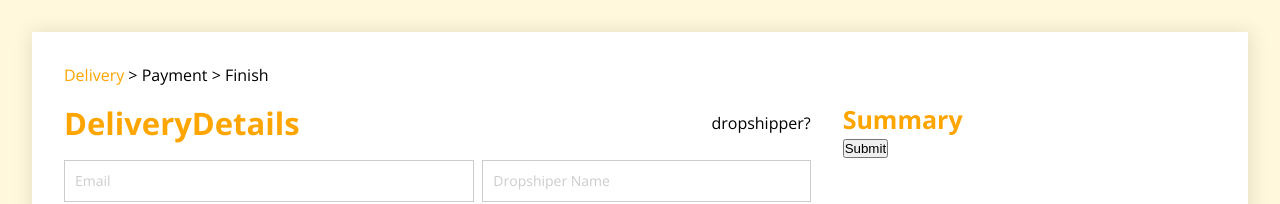
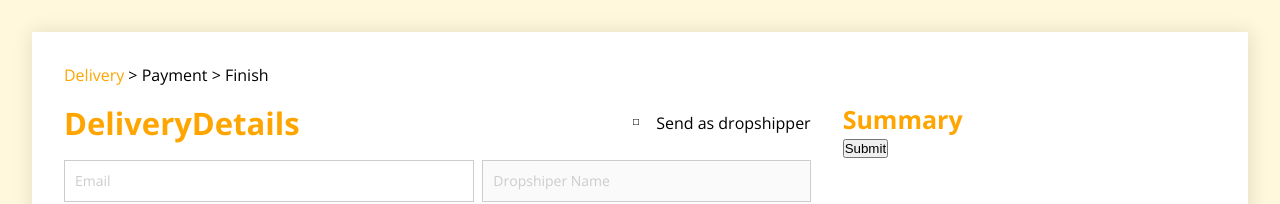
Before and after one commit to tiedsandi/checkout-page, a React (Create React App) app: page / in a window 1280 px wide. Shown: the top 204 px of the page. Built offline with nearby package versions, Linux system fonts and the light colour scheme.

Commit message:
functional checkbutton dropshipper

```diff
--- a/src/components/Input/index.jsx
+++ b/src/components/Input/index.jsx
@@ -4,7 +4,7 @@ import { faCheck, faTimes } from '@fortawesome/free-solid-svg-icons';
 import { FontAwesomeIcon } from '@fortawesome/react-fontawesome';
 import { FormContext } from '../../contexts/FormContext';
 
-const Input = ({ label, pattern, required }) => {
+const Input = ({ label, pattern, required, disabled }) => {
 	const [inputHasValue, setInputHasValue] = useState(false);
 	const { errors, control, Controller } = useContext(FormContext);
 
@@ -17,6 +17,7 @@ const Input = ({ label, pattern, required }) => {
 				name={label}
 				control={control}
 				defaultValue=""
+				disabled={disabled}
 				rules={{ required, pattern }}
 				render={({ field }) => (
 					<InputStyles
--- /dev/null
+++ b/src/components/checkbutton/index.jsx
@@ -0,0 +1,28 @@
+import React, { useContext } from 'react';
+import { FormContext } from '../../contexts/FormContext';
+import { faCheck } from '@fortawesome/free-solid-svg-icons';
+import { FontAwesomeIcon } from '@fortawesome/react-fontawesome';
+
+import { CheckBox, Wrapper } from './styles';
+
+const CheckButtonDropshipper = () => {
+	const { isDropshipper, setIsDropshipper } = useContext(FormContext);
+
+	const handleToggle = () => {
+		setIsDropshipper(!isDropshipper);
+	};
+	return (
+		<Wrapper onClick={handleToggle}>
+			<CheckBox checked={isDropshipper}>
+				{isDropshipper ? (
+					<FontAwesomeIcon icon={faCheck} className="icon" />
+				) : (
+					<FontAwesomeIcon icon={faCheck} className="icon" style={{ visibility: 'hidden' }} />
+				)}
+			</CheckBox>
+			Send as dropshipper
+		</Wrapper>
+	);
+};
+
+export default CheckButtonDropshipper;
--- /dev/null
+++ b/src/components/checkbutton/styles.jsx
@@ -0,0 +1,27 @@
+import { styled } from 'styled-components';
+
+export const Wrapper = styled.div`
+	position: relative;
+	padding-left: 30px;
+	cursor: pointer;
+`;
+
+export const CheckBox = styled.div`
+	position: absolute;
+	display: inline-block;
+	width: 20px;
+	height: 20px;
+	left: 0;
+	top: 0;
+	display: flex;
+	align-items: center;
+	justify-content: center;
+	background-color: #fff;
+	margin-right: 8px;
+	font-size: 15px;
+	color: green;
+	border: 2px solid ${({ checked }) => (checked ? 'Green' : '#333')};
+	transform: scale(${({ checked }) => (checked ? 1 : 0.3)});
+	transform-origin: center;
+	transition: transform 0.3s ease-in-out;
+`;
--- a/src/contexts/FormContext.jsx
+++ b/src/contexts/FormContext.jsx
@@ -1,14 +1,18 @@
-import { createContext } from 'react';
+import { createContext, useState } from 'react';
 import { useForm } from 'react-hook-form';
 import { Controller } from 'react-hook-form';
 
-export const FormContext = createContext();
+export const FormContext = createContext({
+	isDropshipper: false,
+	setIsDropshipper: () => {},
+});
 
 export const FormProvider = ({ children }) => {
 	const { register, handleSubmit, formState, setValue, getValues, reset, watch, control } = useForm({
 		mode: 'onChange',
 	});
 	const { errors } = formState;
+	const [isDropshipper, setIsDropshipper] = useState(false);
 
 	const value = {
 		register,
@@ -20,6 +24,8 @@ export const FormProvider = ({ children }) => {
 		watch,
 		control,
 		Controller,
+		isDropshipper,
+		setIsDropshipper,
 	};
 
 	return <FormContext.Provider value={value}>{children}</FormContext.Provider>;
--- a/src/pages/delivery-details/index.jsx
+++ b/src/pages/delivery-details/index.jsx
@@ -1,18 +1,22 @@
-import React from 'react';
+import React, { useContext } from 'react';
 import { Heading1 } from '../../Styled';
 import { FormDetails, FormDropshipper, Heading, Wrapper, WrapperForm } from './styles';
 import Input from '../../components/Input';
+import { FormContext } from '../../contexts/FormContext';
+import CheckButtonDropshipper from '../../components/checkbutton';
 
 const DeliveryDetails = () => {
+	const { isDropshipper } = useContext(FormContext);
+
 	// const deliveryAddressValue = watch('deliveryAddress', '');
-	const regPhone = /^[0][8][0-9,\-\+\(\)]{6,20}$/;
+	const regPhone = /^[0][8][0-9,+()]{6,20}$/;
 	const regEmail = /^[a-zA-Z0-9._%+-]+@[a-zA-Z0-9.-]+\.[a-zA-Z]{2,}$/;
 
 	return (
 		<Wrapper>
 			<Heading>
 				<Heading1>DeliveryDetails</Heading1>
-				<div className="checkout">dropshipper?</div>
+				<CheckButtonDropshipper />
 			</Heading>
 			<WrapperForm>
 				<FormDetails>
@@ -21,8 +25,13 @@ const DeliveryDetails = () => {
 					<Input label={'Delivery Address'} required={true} />
 				</FormDetails>
 				<FormDropshipper>
-					<Input label={'Dropshiper Name'} required={true} />
-					<Input label={'Dropshiper Phone Number'} pattern={regPhone} required={true} />
+					<Input label={'Dropshiper Name'} required={true} disabled={isDropshipper ? false : true} />
+					<Input
+						label={'Dropshiper Phone Number'}
+						pattern={regPhone}
+						required={true}
+						disabled={isDropshipper ? false : true}
+					/>
 				</FormDropshipper>
 			</WrapperForm>
 		</Wrapper>
```
